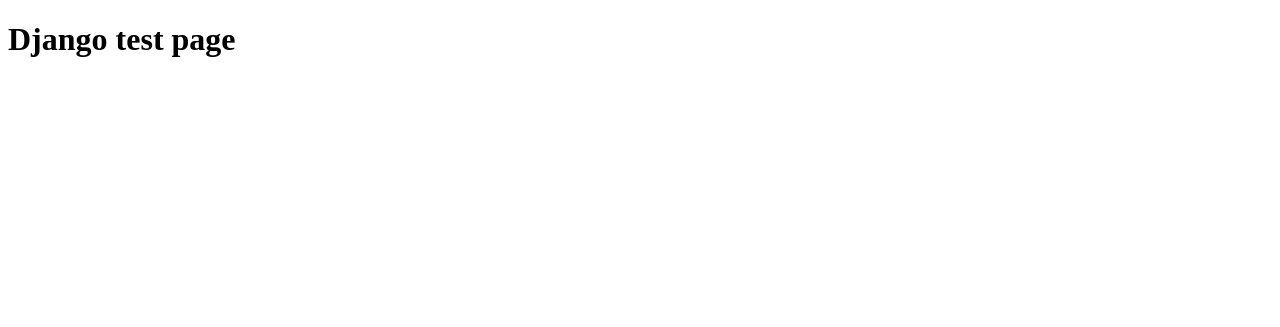
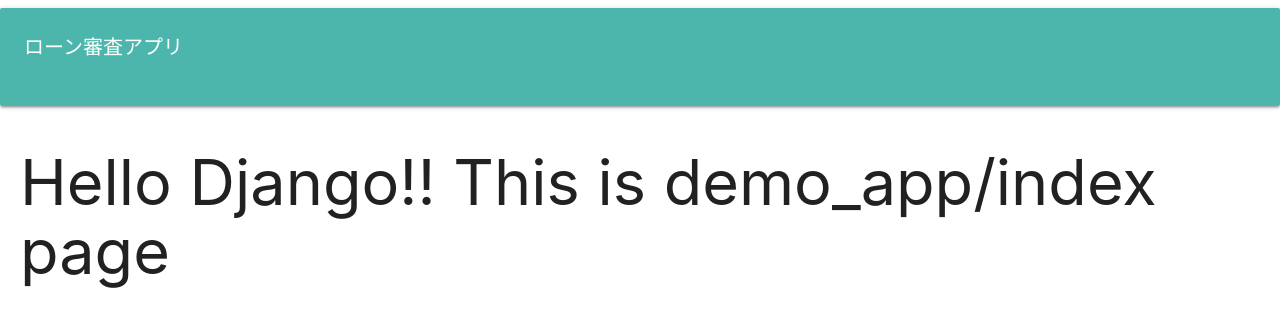
Before and after one commit to sawady1203/demo_app, a Django app: page / in a window 1280 px wide. Shown: the top 327 px of the page. Run offline with Django 3.2, Linux system fonts and the light colour scheme.

Commit message:
base.htmlとindex.html

```diff
--- a/templates/base.html
+++ b/templates/base.html
@@ -0,0 +1,25 @@
+<!DOCTYPE html>
+<html lang="ja" dir="ltr">
+<head>
+    <meta charset="UTF-8">
+    <meta name="viewport" content="width=device-width, initial-scale=1.0">
+    <meta http-equiv="X-UA-Compatible" content="ie=edge">
+    <link rel="stylesheet" href="https://cdnjs.cloudflare.com/ajax/libs/materialize/1.0.0/css/materialize.min.css">
+    <link href="https://fonts.googleapis.com/icon?family=Material+Icons" rel="stylesheet">
+    <script src="https://cdnjs.cloudflare.com/ajax/libs/materialize/1.0.0/js/materialize.min.js"></script>
+    <title>{% block title %}Demo App_ローン審査{% endblock %}</title>
+</head>
+<body>
+    <div class="col s12 card-panel teal lighten-2">
+        <div class="row">
+            <span class="white-text col s6" style="font-size:20px"><a href="/" style="color:white">ローン審査アプリ</a></span>
+        </div>
+    </div>
+
+    <div class="contents" style="margin:0 20px">
+        {% block content %}
+        {% endblock %}
+    </div>
+
+</body>
+</html>
--- a/templates/demo_app/index.html
+++ b/templates/demo_app/index.html
@@ -1,12 +1,9 @@
-<!DOCTYPE html>
-<html lang="en">
-<head>
-    <meta charset="UTF-8">
-    <meta name="viewport" content="width=device-width, initial-scale=1.0">
-    <meta http-equiv="X-UA-Compatible" content="ie=edge">
-    <title>Document</title>
-</head>
-<body>
-    <h1>Django test page</h1>
-</body>
-</html>
+{% extends 'base.html' %}
+
+{% load static %}
+
+{% block content %}
+
+    <h1>Hello Django!! This is demo_app/index page</h1>
+
+{% endblock %}
```
Also changed, not shown: demo_app/forms.py (added).
